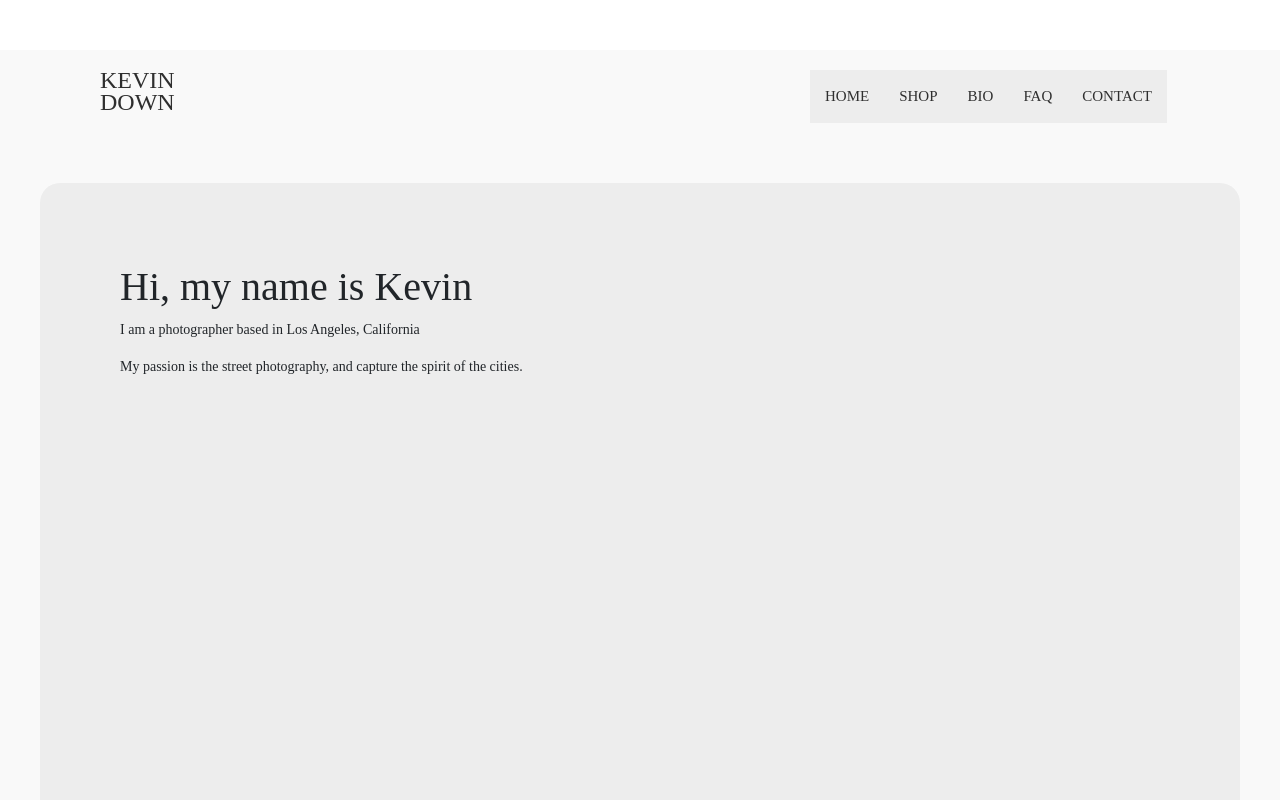
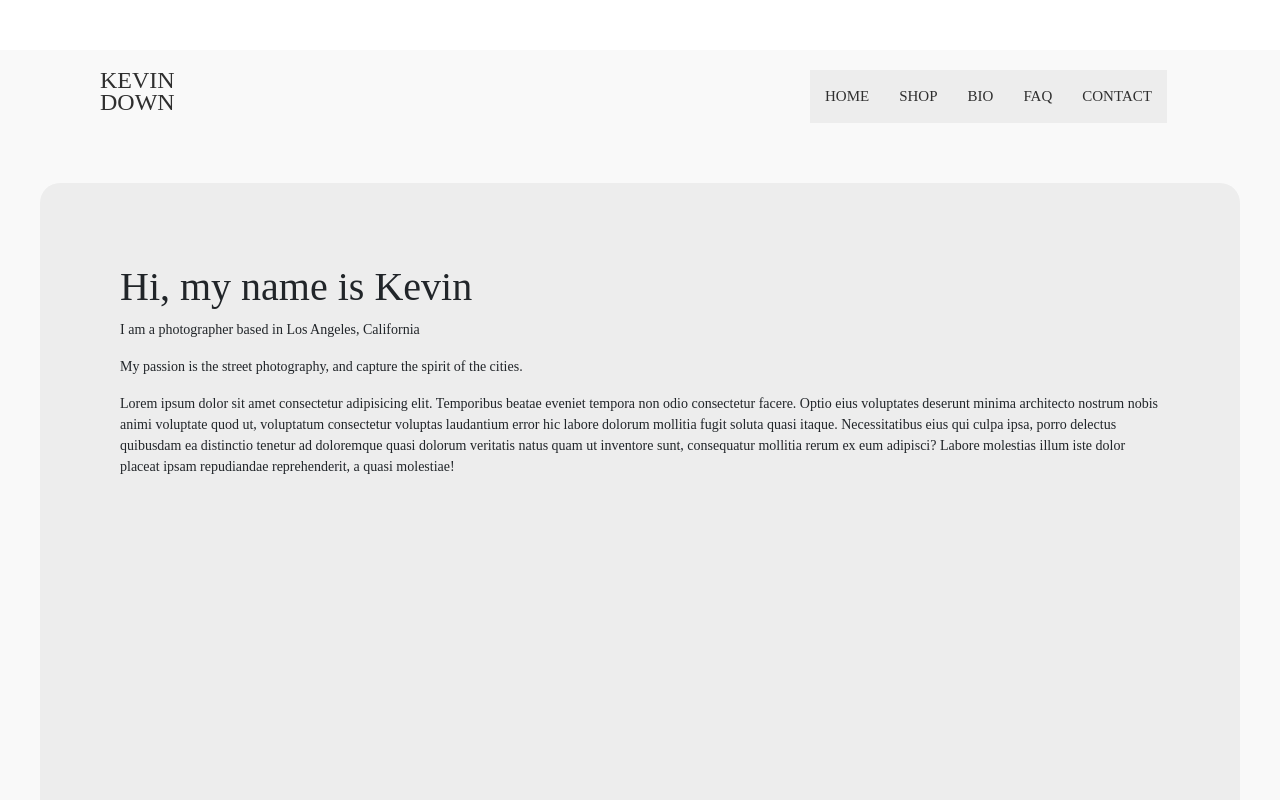
Before and after one commit to agustinlinux97/coderhousito, a plain HTML site: page pages/bio.html in a window 1280 px wide. Shown: the top 800 px of the page. Drawn offline with nearby package versions, Linux system fonts and the light colour scheme; a web font is replaced by a local one.

Commit message:
Pre-Entrega

```diff
--- a/pages/bio.html
+++ b/pages/bio.html
@@ -26,6 +26,7 @@
         <h1>Hi, my name is Kevin</h1>
         <p>I am a photographer based in Los Angeles, California</p>
         <p>My passion is the street photography, and capture the spirit of the cities.</p>
+        <p>Lorem ipsum dolor sit amet consectetur adipisicing elit. Temporibus beatae eveniet tempora non odio consectetur facere. Optio eius voluptates deserunt minima architecto nostrum nobis animi voluptate quod ut, voluptatum consectetur voluptas laudantium error hic labore dolorum mollitia fugit soluta quasi itaque. Necessitatibus eius qui culpa ipsa, porro delectus quibusdam ea distinctio tenetur ad doloremque quasi dolorum veritatis natus quam ut inventore sunt, consequatur mollitia rerum ex eum adipisci? Labore molestias illum iste dolor placeat ipsam repudiandae reprehenderit, a quasi molestiae!</p>
     </section>
 </main>
 
```
